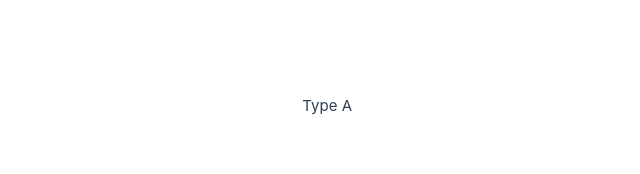
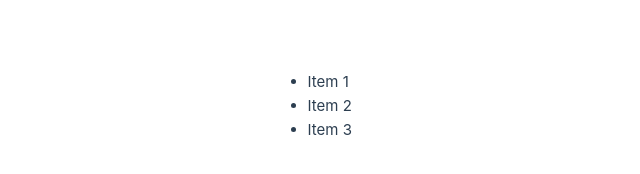
Before and after one commit to jukemori/vue-built-in-directives, a Vue app: page / in a window 1280 px wide. Shown: the part 294-468 px from the top of the page, without its empty margins (288-928 px from the left). Built offline with nearby package versions, Linux system fonts and the light colour scheme.

Commit message:
add v-for code

```diff
--- a/src/App.vue
+++ b/src/App.vue
@@ -2,7 +2,8 @@
   <div>
     <!-- <Vbind /> -->
     <!-- <Vmodel /> -->
-    <Vif />
+    <!-- <Vif /> -->
+    <Vfor />
   </div>
 </template>
 
@@ -10,12 +11,14 @@
 import Vbind from "./components/Vbind.vue";
 import Vmodel from "./components/Vmodel.vue";
 import Vif from "./components/Vif.vue";
+import Vfor from "./components/Vfor.vue";
 
 export default {
   components: {
     Vbind,
     Vmodel,
     Vif,
+    Vfor
   },
 }
 </script>
--- /dev/null
+++ b/src/components/Vfor.vue
@@ -0,0 +1,19 @@
+<template>
+  <ul>
+    <li v-for="item in items" :key="item.id">{{ item.text }}</li>
+  </ul>
+</template>
+
+<script>
+export default {
+  data() {
+    return {
+      items: [
+        { id: 1, text: 'Item 1' },
+        { id: 2, text: 'Item 2' },
+        { id: 3, text: 'Item 3' }
+      ]
+    }
+  }
+}
+</script>
```
